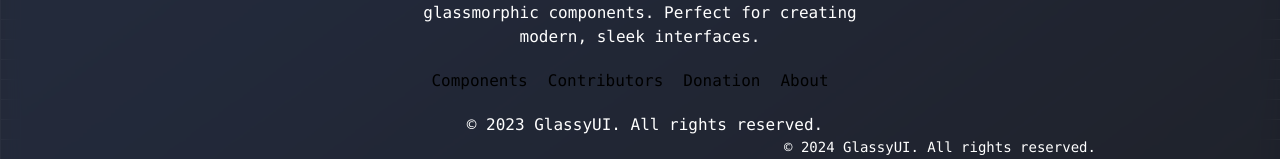
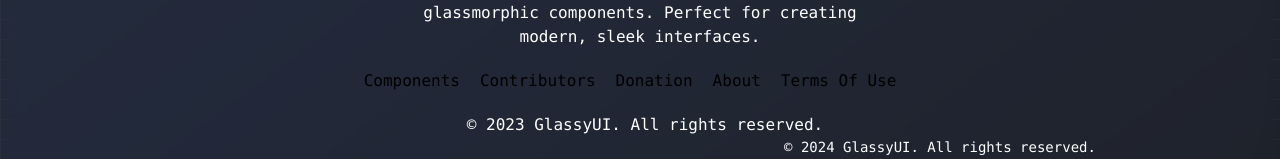
Before and after one commit to Jaishree2310/GlassyUI-Components, a React (Create React App) app: page / in a window 1280 px wide. Shown: the part 761-920 px from the top of the page. Built offline with nearby package versions, Linux system fonts and the light colour scheme.

Commit message:
Added link in footer page

```diff
--- a/src/components/Footer.tsx
+++ b/src/components/Footer.tsx
@@ -50,6 +50,9 @@
             </Link>
             <Link to='/about' className='footer-link'>
               About
+            </Link>
+            <Link to='/termsOfUse' className='footer-link'>
+              Terms Of Use
             </Link>
             <GoogleTranslate />
           </div>
```
